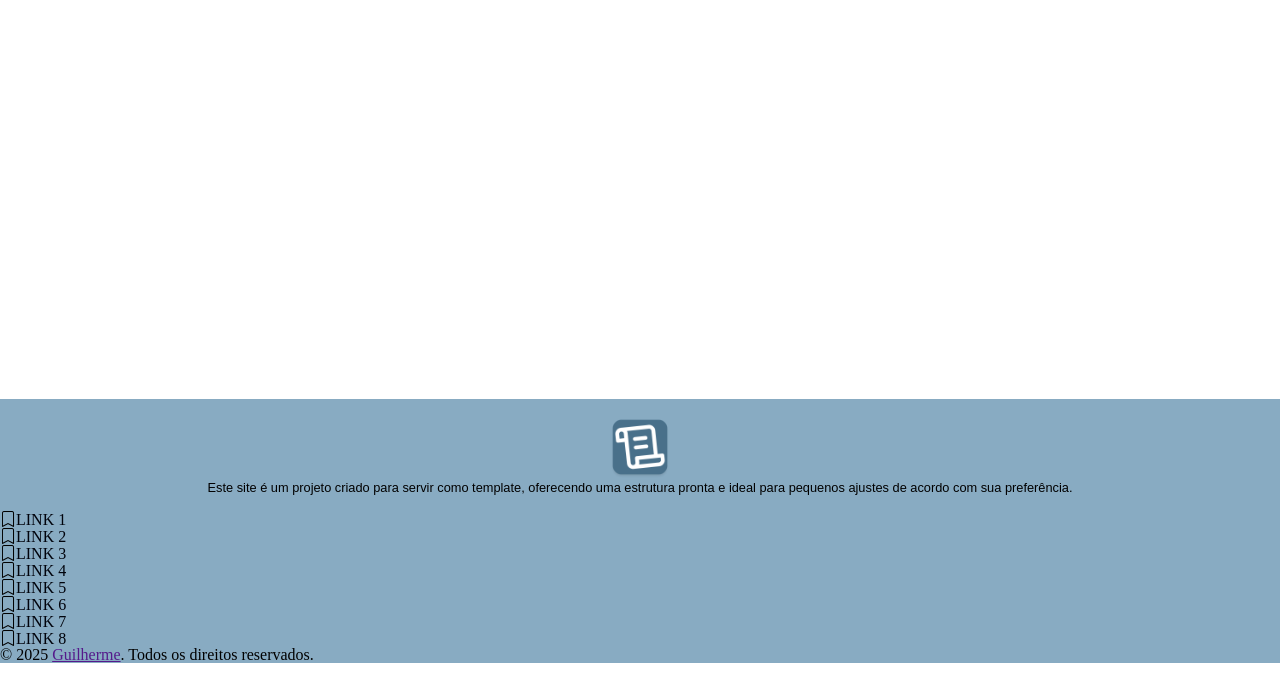
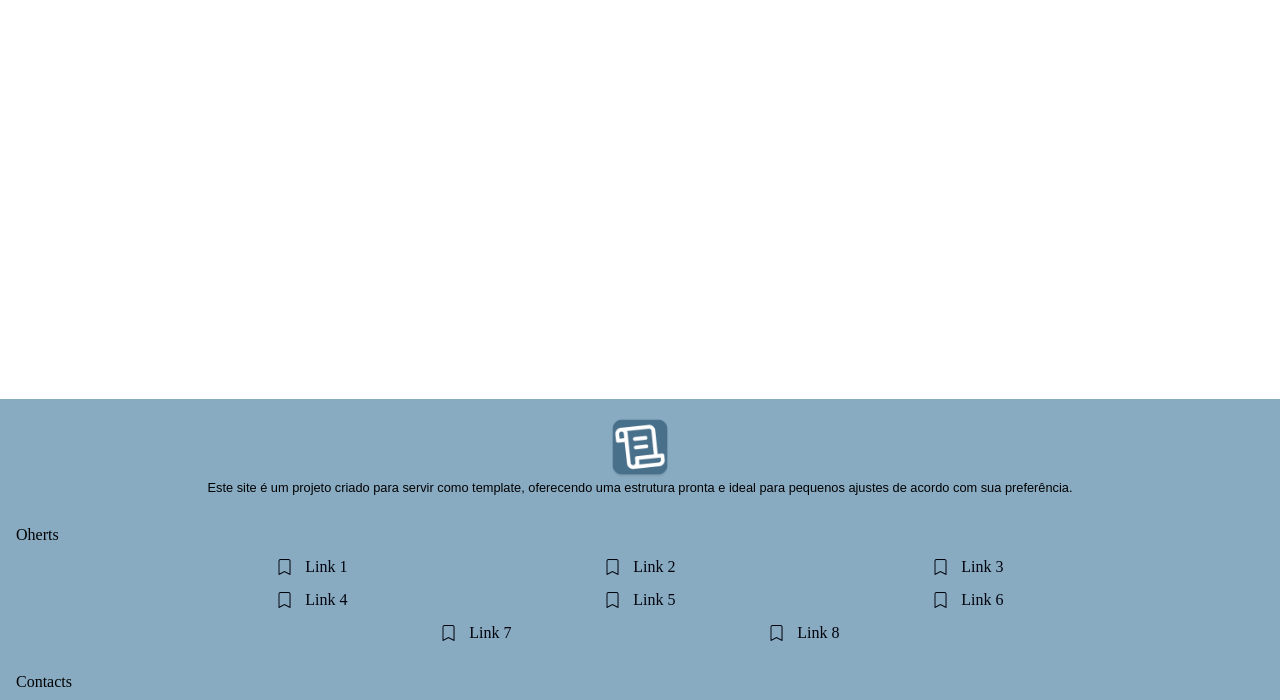
Before and after one commit to guicarbar/template-website, a plain HTML site: page index.html in a window 1280 px wide. Shown: the part 66-766 px from the top of the page. Drawn offline with nearby package versions, Linux system fonts and the light colour scheme; a web font is replaced by a local one.

Commit message:
update - footer (#4)

```diff
--- a/index.html
+++ b/index.html
@@ -46,71 +46,23 @@
       </div>
       <!-- others links -->
       <div class="footer-details_links">
-        <table>
-          <!-- table title -->
-          <tr class="table-title">
-            <th>Others</th>
-          </tr>
-          <!-- links -->
-          <tr class="table-itens">
-            <th><i class="bi bi-bookmark"></i></th>
-            <th><a href="">Link 1</a></th>
-          </tr>
-          <!-- links -->
-          <tr class="table-itens">
-            <th><i class="bi bi-bookmark"></i></th>
-            <th><a href="">Link 2</a></th>
-          </tr>
-          <!-- links -->
-          <tr class="table-itens">
-            <th><i class="bi bi-bookmark"></i></th>
-            <th><a href="">Link 3</a></th>
-          </tr>
-          <!-- links -->
-          <tr class="table-itens">
-            <th><i class="bi bi-bookmark"></i></th>
-            <th><a href="">Link 4</a></th>
-          </tr>
-          <!-- links -->
-          <tr class="table-itens">
-            <th><i class="bi bi-bookmark"></i></th>
-            <th><a href="">Link 5</a></th>
-          </tr>
-          <!-- links -->
-          <tr class="table-itens">
-            <th><i class="bi bi-bookmark"></i></th>
-            <th><a href="">Link 6</a></th>
-          </tr>
-          <!-- links -->
-          <tr class="table-itens">
-            <th><i class="bi bi-bookmark"></i></th>
-            <th><a href="">Link 7</a></th>
-          </tr>
-          <!-- links -->
-          <tr class="table-itens">
-            <th><i class="bi bi-bookmark"></i></th>
-            <th><a href="">Link 8</a></th>
-          </tr>
-        </table>
+        <p>Oherts</p>
+        <a href=""><i class="bi bi-bookmark"></i><p>Link 1</p></a>
+        <a href=""><i class="bi bi-bookmark"></i><p>Link 2</p></a>
+        <a href=""><i class="bi bi-bookmark"></i><p>Link 3</p></a>
+        <a href=""><i class="bi bi-bookmark"></i><p>Link 4</p></a>
+        <a href=""><i class="bi bi-bookmark"></i><p>Link 5</p></a>
+        <a href=""><i class="bi bi-bookmark"></i><p>Link 6</p></a>
+        <a href=""><i class="bi bi-bookmark"></i><p>Link 7</p></a>
+        <a href=""><i class="bi bi-bookmark"></i><p>Link 8</p></a>
       </div>
       <!-- fasts contacts -->
       <div class="footer-details_contacts">
-        <table>
-          <!-- table title -->
-          <tr class="table-title">
-            <th>Contacts</th>
-          </tr>
-          <!-- links -->
-          <tr>
-            <th></th>
-            <th></th>
-          </tr>
-          <!-- links -->
-          <tr>
-            <th></th>
-            <th></th>
-          </tr>
-        </table>
+        <p>Contacts</p>
+        <a href=""><i class="bi bi-github"></i><p>GitHub</p></a>
+        <a href=""><i class="bi bi-linkedin"></i><p>Linkedin</p></a>
+        <a href=""><i class="bi bi-file-person"></i><p>Pesonal</p></a>
+        </ul>
       </div>
     </div>
     <!-- direitos reservados -->
--- a/style/footer.css
+++ b/style/footer.css
@@ -21,9 +21,6 @@ footer {
 
 }
 /* general css */
-.table-title {
-  display: none;
-}
 
 
 /* infos */
@@ -40,18 +37,40 @@ footer {
 }
 
 
-/* Links */
-tr.table-itens > th {
-  margin: 1em;
+/* Links and contacts */
+.footer-details_links, .footer-details_contacts {
+  padding: 1em;
+  display: flex;
+  flex-flow: row wrap;
+  justify-content: center;
+  gap: 1em;
 }
-tr.table-itens > th > a {
-  text-transform: uppercase;
+
+.footer-details_links > p, .footer-details_contacts > p {
+  width: 100%;
+}
+
+.footer-details_links > a, .footer-details_contacts > a {
+  width: 25%;
+  display: flex;
+  justify-content: center;
+  gap: .8em;
+  color: var(--colorBlack);
   text-decoration: none;
-  color: var(--colorBlack);
+  transition: all ease .3s;
 }
+
+.footer-details_links > a:hover, .footer-details_contacts > a:hover { transform: scale(1.1); }
+.footer-details_links > a:active, .footer-details_contacts > a:active { transform: scale(.9); }
 
 
 /* directs */
 .footer-directs {
+  padding: 1.8em 1em 1.6em;
+  text-align: center;
+}
 
+.footer-directs > a {
+  color: var(--colorBlack);
+  text-decoration: none;
 }
--- a/style/navbar.css
+++ b/style/navbar.css
@@ -1,6 +1,7 @@
 /* navbar - css */
 .navbar {
-  position: relative;
+  position: sticky;
+  top: 0;
   z-index: 0;
 }
 
```
